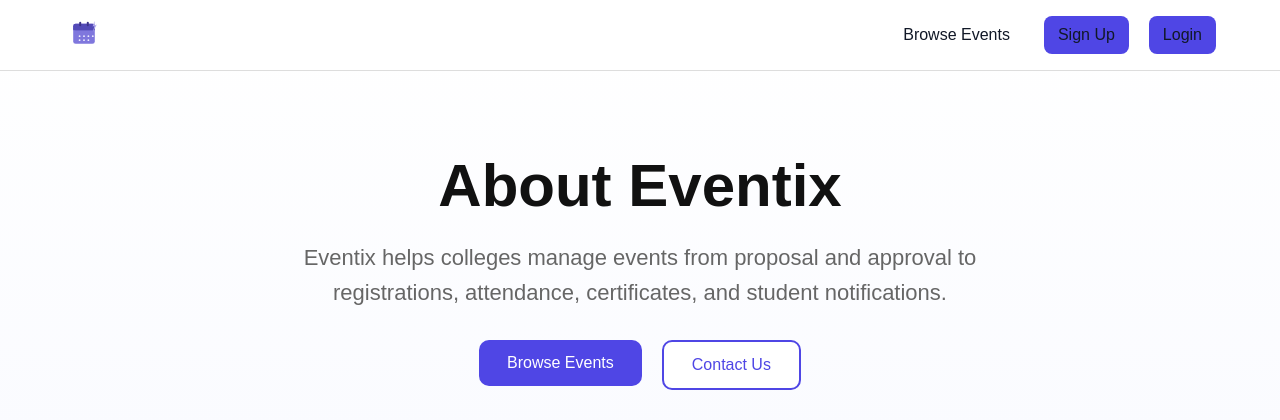
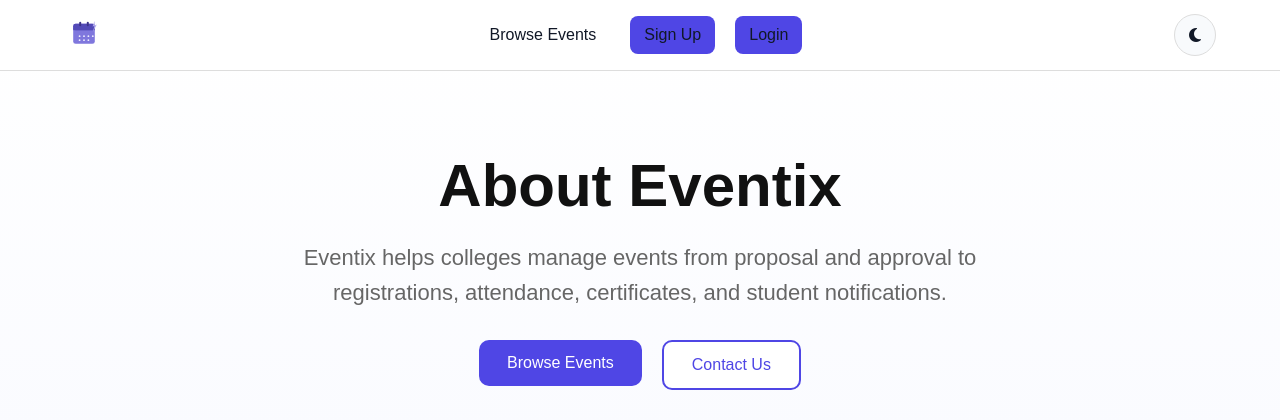
Before and after one commit to nishant-b-bit/AI39-C--Group-7-College_Event_Management_System, a Flask app: page /about in a window 1280 px wide. Shown: the top 420 px of the page. Run offline with Flask 3, Linux system fonts and the light colour scheme.

Commit message:
updated nav bar with dark mode feature

```diff
--- a/app/Templates/common/navbar.html
+++ b/app/Templates/common/navbar.html
@@ -31,6 +31,10 @@
             {% endif %}
         </div>
 
+        <button class="theme-toggle" id="themeToggle" type="button" aria-label="Switch to dark mode" title="Toggle dark mode">
+            <i class="fa-solid fa-moon"></i>
+        </button>
+
         <div class="menu-icon" id="menuIcon">
             <i class="fa-solid fa-bars"></i>
         </div>
```
